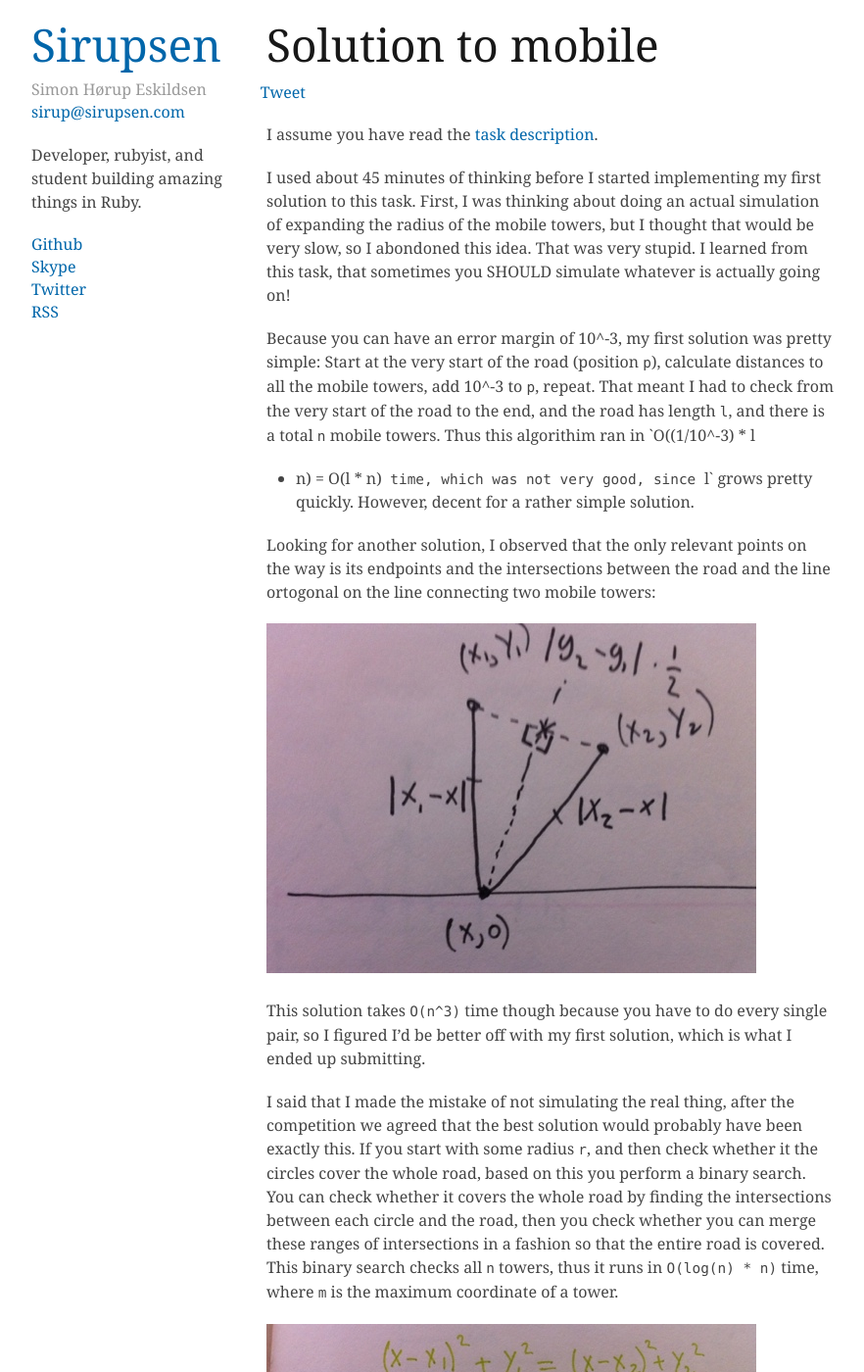
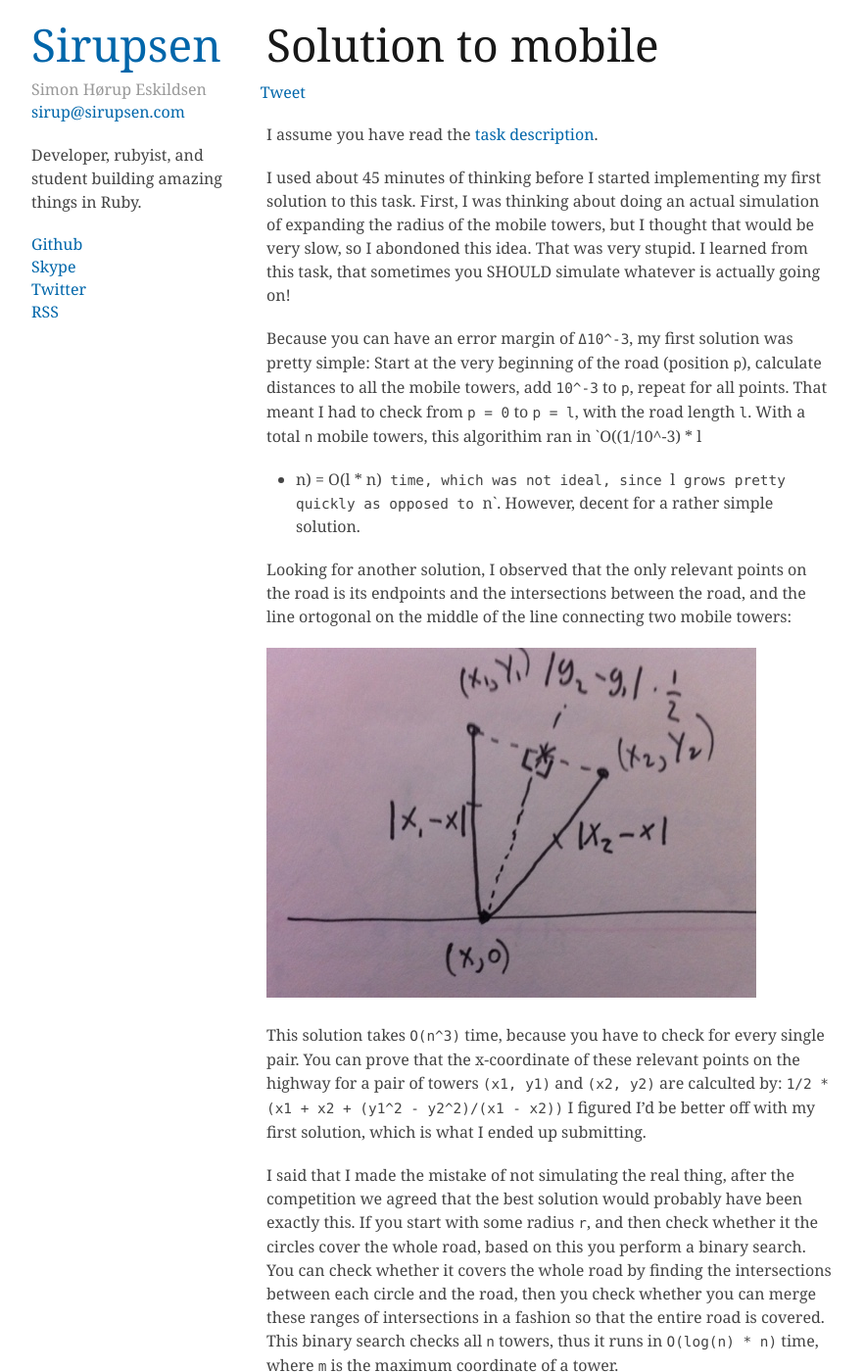
Before and after one commit to igor47/blog, a Jekyll site: the page built from mobile.md, in a window 1280 px wide and 1400 px high. Shown: the whole window at 98% size, without its empty margins (138-1020 px from the left). Built offline with Jekyll 4.4.1, drawn with Linux system fonts in a browser that asks for light colours; Markdown is read by kramdown in place of the engine named in the settings; comment, search, counter and statistics services are not loaded; some of the changed text lies outside the part shown.

Commit message:
Add math and fuhn

```diff
--- a/mobile.md
+++ b/mobile.md
@@ -12,22 +12,24 @@
 slow, so I abondoned this idea. That was very stupid. I learned from
 this task, that sometimes you SHOULD simulate whatever is actually going on!
 
-Because you can have an error margin of 10^-3, my first solution was pretty
-simple: Start at the very start of the road (position `p`), calculate distances
-to all the mobile towers, add 10^-3 to `p`, repeat. That meant I had to check
-from the very start of the road to the end, and the road has length `l`, and
-there is a total `n` mobile towers. Thus this algorithim ran in `O((1/10^-3) * l
-* n) = O(l * n)` time, which was not very good, since `l` grows pretty quickly.
-However, decent for a rather simple solution.
+Because you can have an error margin of `Δ10^-3`, my first solution was pretty
+simple: Start at the very beginning of the road (position `p`), calculate distances
+to all the mobile towers, add `10^-3` to `p`, repeat for all points. That meant I had to check
+from `p = 0` to `p = l`, with the road length `l`. With
+a total `n` mobile towers, this algorithim ran in `O((1/10^-3) * l
+* n) = O(l * n)` time, which was not ideal, since `l` grows pretty quickly as
+  opposed to `n`. However, decent for a rather simple solution.
 
 Looking for another solution, I observed that the only relevant points on the
-way is its endpoints and the intersections between the road and the line ortogonal
-on the line connecting two mobile towers:
+road is its endpoints and the intersections between the road, and the line ortogonal
+on the middle of the line connecting two mobile towers:
 
 ![](/static/images/ioi/mobile-task-1.jpg)
 
-This solution takes `O(n^3)` time though because you have to do every single
-pair, so I figured I'd be better off with my first solution, which is what I
+This solution takes `O(n^3)` time, because you have to check for every single
+pair. You can prove that the x-coordinate of these relevant points on the highway for a pair of towers
+  `(x1, y1)` and `(x2, y2)` are calculted by: `1/2 * (x1 + x2 + (y1^2 - y2^2)/(x1 - x2))`
+I figured I'd be better off with my first solution, which is what I
 ended up submitting.
 
 I said that I made the mistake of not simulating the real thing, after the
```
Also changed, not shown: other parts of mobile.md (+1 -1 lines).
